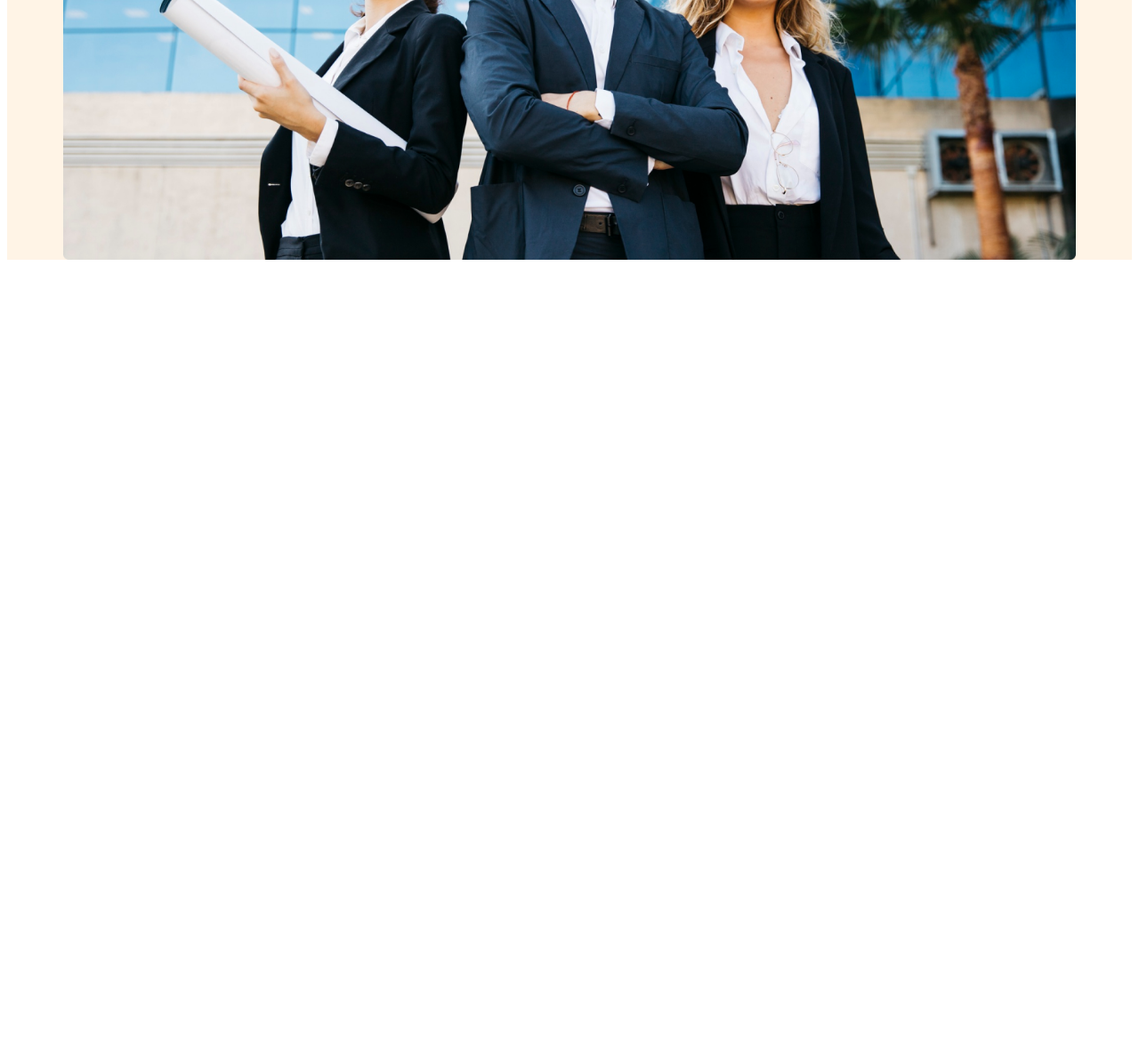
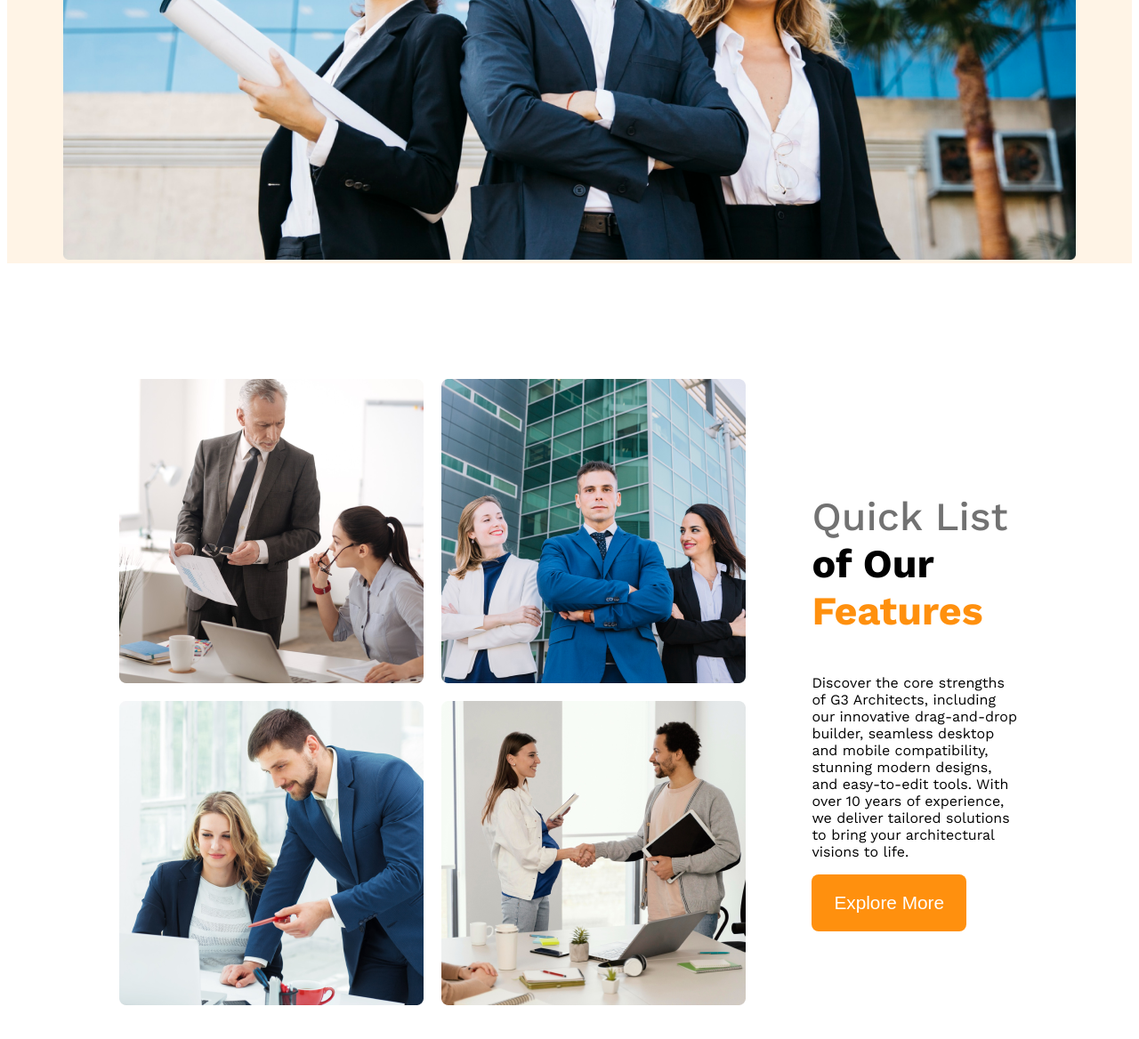
Before and after one commit to humayra24/G3Sophia, a plain HTML site: page index.html in a window 1280 px wide. Shown: the part 904-2072 px from the top of the page at 89% size. Before the commit the page ends 1204 px from the top, so only its background shows below. Drawn offline with nearby package versions, Linux system fonts and the light colour scheme.

Commit message:
Add teams section making responsive for mobile and tablet

```diff
--- a/index.html
+++ b/index.html
@@ -29,6 +29,19 @@
         </div>
     </header>
     <main>
+        <section class="teams display-flex">
+            <div class="team-img-container">
+                <img src="images/team1.png" alt="Two architects discussing a project">
+                <img src="images/team2.png" alt="">
+                <img src="images/team3.png" alt="">
+                <img src="images/team4.png" alt="">
+            </div>
+            <div class="our-features">
+                <h3 class="feature-title"><span id="quick-list" class="text-light-grey">Quick List</span> <span>of Our</span> <span class="text-primary">Features</span></h3>
+                <p class="feature-description text-light-grey"><p class="feature-description">Discover the core strengths of G3 Architects, including our innovative drag-and-drop builder, seamless desktop and mobile compatibility, stunning modern designs, and easy-to-edit tools. With over 10 years of experience, we deliver tailored solutions to bring your architectural visions to life.</p></p>
+                <button class="btn-primary">Explore More</button>
+            </div>
+        </section>
 
     </main>
     <footer>
--- a/styles/architects.css
+++ b/styles/architects.css
@@ -16,6 +16,10 @@
 
 .bg-light {
     background-color: rgba(255, 144, 14, 0.1);
+}
+
+.text-primary {
+    color: #FF900E;
 }
 
 /* dark-01 */
@@ -44,6 +48,15 @@
     cursor: pointer;
 }
 
+main {
+    max-width: 1440px;
+    margin: 0 auto;
+}
+
+main > section {
+    margin: 130px auto;
+}
+
 /* header styles */
 
 /* navbar related styles */
@@ -68,7 +81,7 @@
 }
 
 .navbar, .banner {
-    max-width: 1440px;
+    /* max-width: 1440px; */
     margin: 0 auto;
     width: 90%;
 }
@@ -88,15 +101,42 @@
 
 .banner-image {
     width: 100%;
-    display: block;
-    /* height: auto; */
+    height: auto;
 }
 
+/* section styles */
+
+/* team & feature related styles */
+.teams {
+    width: 80%;
+    justify-content: center;
+    align-items: center;
+    gap: 74px;
+}
+
+.team-img-container {
+    display: grid;
+    grid-template-columns: repeat(2, 1fr);
+    gap: 20px;
+}
+
+/* .our-features {
+    max-width: 530px;
+} */
+
+.feature-title {
+    font-size: 2.8rem;
+    font-weight: bold;
+}
+
+#quick-list {
+    font-weight: 500;
+}
 
 /* responsive media query */
 
 @media screen and (max-width: 576px) {
-    .navbar, .nav-links {
+    .navbar, .nav-links, .teams {
         flex-direction: column;
 
     }
@@ -104,4 +144,24 @@
         width: 100%;
     }
 
+    .team-img-container {
+    grid-template-columns: repeat(1, 1fr);
+    gap: 20px;
+    width: 100%;
+    }
+
+    .team-img-container img {
+        width: 100%;
+        height: auto;
+    }
+
+
 }
+
+/* medium-sized devices  */
+@media screen and (min-width: 577px) and (max-width: 992px) {
+    .teams {
+        flex-direction: column;
+        gap: 10px;
+    }
+}
```
